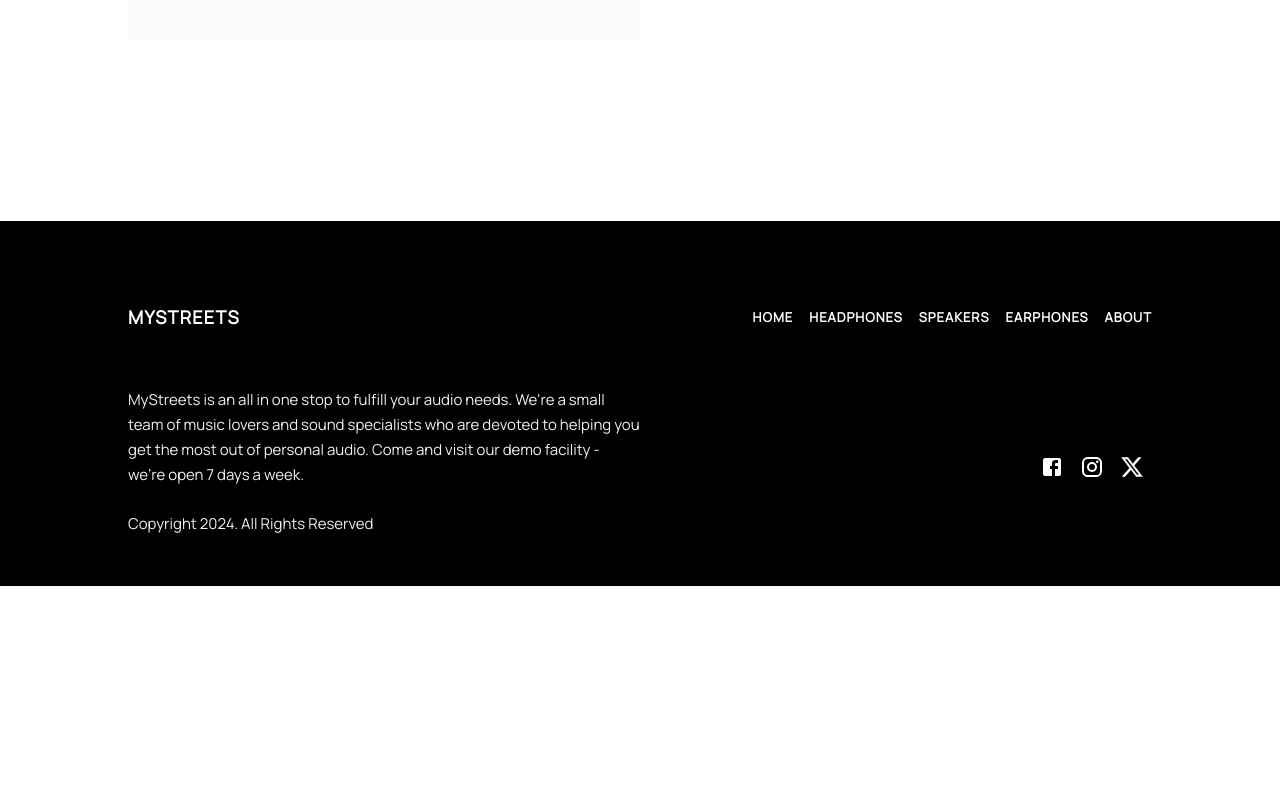
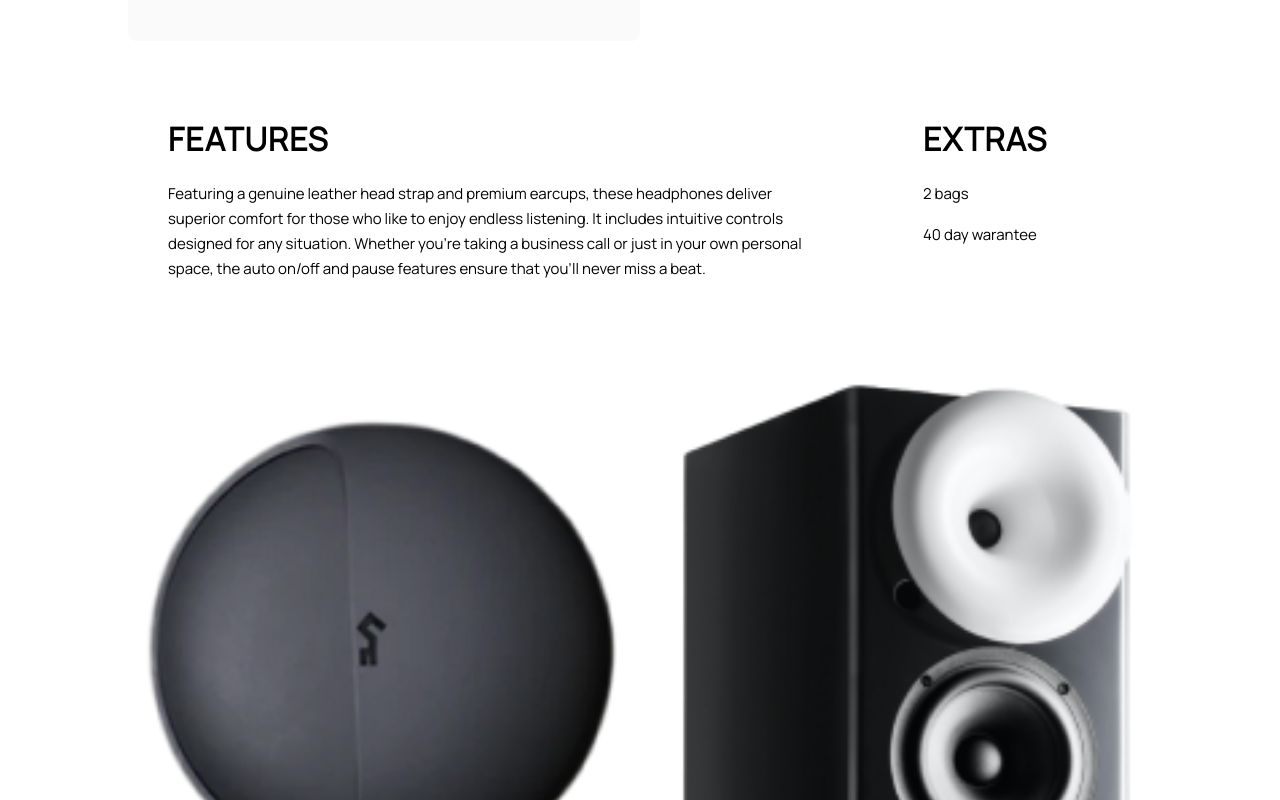
Before and after one commit to Marumo-ProG/MyStreets-frontend, a React (Create React App) app: page /products/1 in a window 1280 px wide. Shown: the part 700-1500 px from the top of the page. Before the commit the page ends 1286 px from the top, so only its background shows below. Built offline with nearby package versions, Linux system fonts and the light colour scheme.

Commit message:
gallaries page done

```diff
--- /dev/null
+++ b/src/pages/product/containers/Feature.js
@@ -0,0 +1,28 @@
+// MUI
+import Stack from "@mui/material/Stack";
+import Typography from "@mui/material/Typography";
+
+// Utils
+import { Colors } from "../../../common/utils/constants";
+
+const Features = ({ features, extras }) => {
+  return (
+    <Stack direction={"row"} spacing={5}>
+      <Stack width={"150%"} spacing={3} sx={{ maxWidth: "635px" }} padding={5}>
+        <Typography variant="h3">Features</Typography>
+        <Typography variant={"body"}>{features}</Typography>
+      </Stack>
+      <Stack spacing={3} padding={5}>
+        <Typography variant="h3">Extras</Typography>
+
+        <Stack spacing={2}>
+          {extras.map((extra, index) => {
+            return <Typography variant={"body"}>{extra}</Typography>;
+          })}
+        </Stack>
+      </Stack>
+    </Stack>
+  );
+};
+
+export default Features;
--- /dev/null
+++ b/src/pages/product/containers/Gallaries.js
@@ -0,0 +1,98 @@
+// MUI
+import Stack from "@mui/material/Stack";
+import CardMedia from "@mui/material/CardMedia";
+
+const Gallaries = ({ images }) => {
+  return (
+    <Stack width={"100%"} height={592} direction={"row"} spacing={2}>
+      {images.length === 3 && (
+        <>
+          <Stack width={"100%"} spacing={2}>
+            <CardMedia
+              component={"img"}
+              alt={"mystreet product image"}
+              src={images[0]}
+              sx={{
+                width: "100%",
+                height: 280,
+                objectFit: "contain",
+                borderRadius: "8px",
+              }}
+            />
+            <CardMedia
+              component={"img"}
+              alt={"mystreet product image"}
+              src={images[1]}
+              sx={{
+                width: "100%",
+                height: 280,
+                objectFit: "contain",
+                borderRadius: "8px",
+              }}
+            />
+          </Stack>
+          <Stack width={"100%"} spacing={2}>
+            <CardMedia
+              component={"img"}
+              alt={"mystreet product image"}
+              src={images[2]}
+              sx={{
+                width: "100%",
+                height: "100%",
+                objectFit: "contain",
+                borderRadius: "8px",
+              }}
+            />
+          </Stack>
+        </>
+      )}
+      {images.length === 2 && (
+        <>
+          <Stack width={"100%"} spacing={2}>
+            <CardMedia
+              component={"img"}
+              alt={"mystreet product image"}
+              src={images[0]}
+              sx={{
+                width: "100%",
+                height: "100%",
+                objectFit: "contain",
+                borderRadius: "8px",
+              }}
+            />
+          </Stack>
+          <Stack width={"100%"} spacing={2}>
+            <CardMedia
+              component={"img"}
+              alt={"mystreet product image"}
+              src={images[1]}
+              sx={{
+                width: "100%",
+                height: "100%",
+                objectFit: "contain",
+                borderRadius: "8px",
+              }}
+            />
+          </Stack>
+        </>
+      )}
+      {images.length === 1 && (
+        <Stack width={"200%"} spacing={2}>
+          <CardMedia
+            component={"img"}
+            alt={"mystreet product image"}
+            src={images[0]}
+            sx={{
+              width: "100%",
+              height: "100%",
+              objectFit: "contain",
+              borderRadius: "8px",
+            }}
+          />
+        </Stack>
+      )}
+    </Stack>
+  );
+};
+
+export default Gallaries;
--- a/src/pages/product/index.js
+++ b/src/pages/product/index.js
@@ -7,12 +7,15 @@ import Typography from "@mui/material/Typography";
 
 // Components
 import ProductBannerControl from "./containers/ProductBannerControl";
+import Features from "./containers/Feature";
+import Gallaries from "./containers/Gallaries";
 
 // Utils
 import { Colors } from "../../common/utils/constants";
 
 // Images
 import headphoneImage from "../../images/product3.png";
+import productsImage1 from "../../images/product2.png";
 
 const Product = () => {
   const { productId } = useParams();
@@ -36,6 +39,15 @@ const Product = () => {
         isNew={true}
         price={1200}
       />
+
+      <Features
+        features={
+          "Featuring a genuine leather head strap and premium earcups, these headphones deliver superior comfort for those who like to enjoy endless listening. It includes intuitive controls designed for any situation. Whether you’re taking a business call or just in your own personal space, the auto on/off and pause features ensure that you’ll never miss a beat."
+        }
+        extras={["2 bags", "40 day warantee"]}
+      />
+
+      <Gallaries images={[headphoneImage, productsImage1]} />
     </Stack>
   );
 };
```
